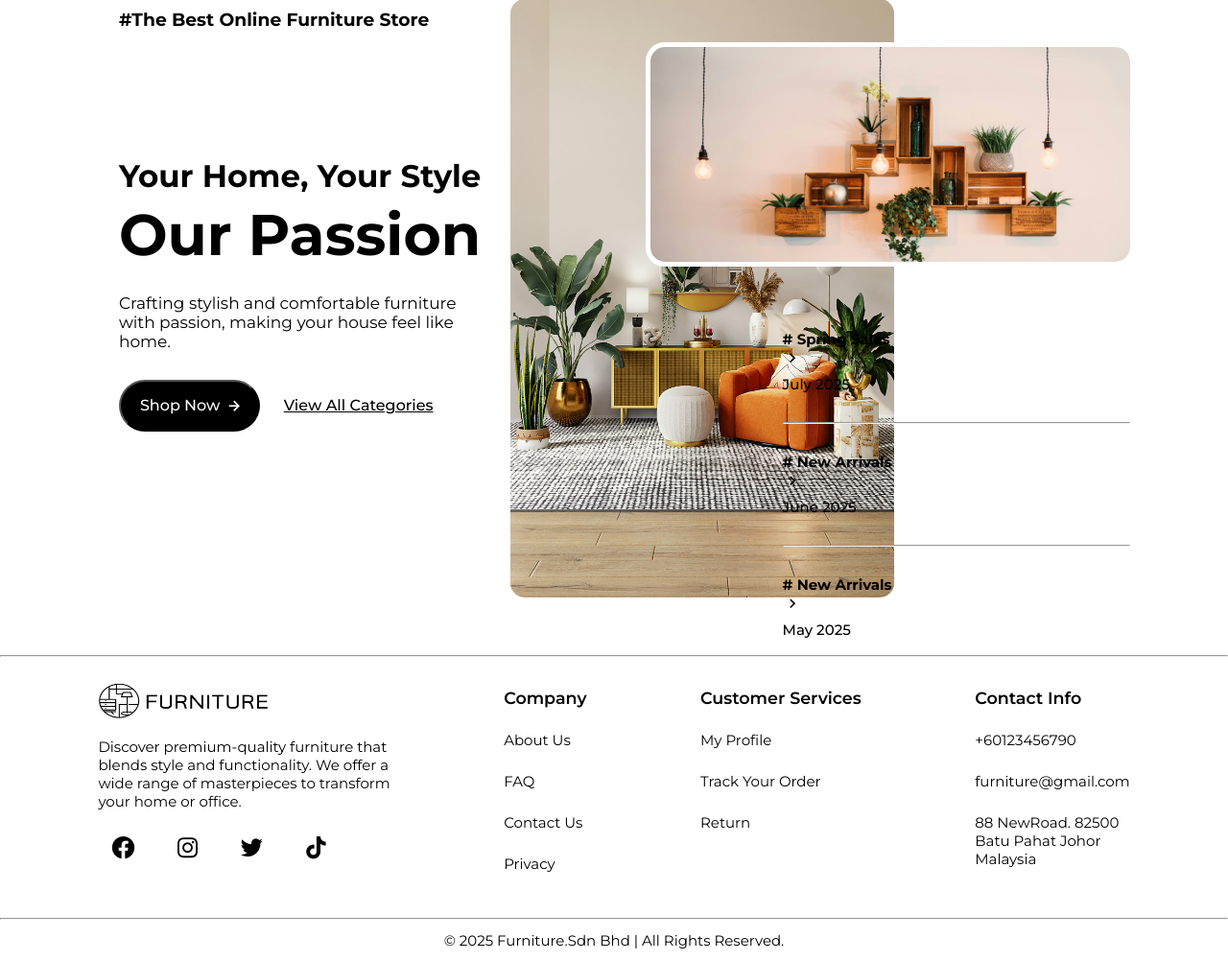
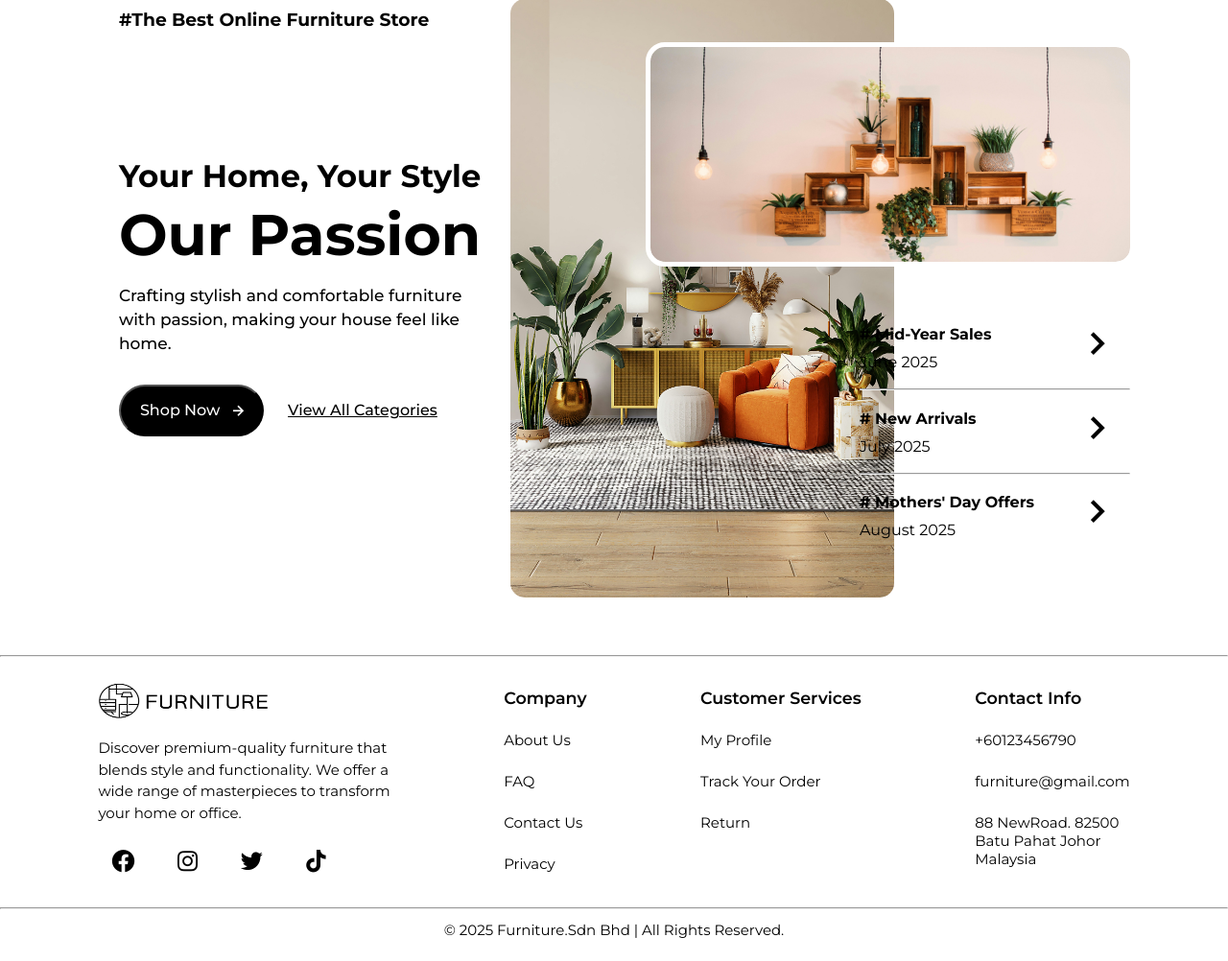
Before and after one commit to LEEJS-32/app, a PHP site: page /pages/home.php in a window 1280 px wide. Shown: the part 126-1128 px from the top of the page at 96% size. After the commit the page ends 1104 px from the top, so only its background shows below. Run offline with PHP 8.4, Linux system fonts and the light colour scheme.

Commit message:
update on home design

```diff
--- a/css/footer.css
+++ b/css/footer.css
@@ -9,7 +9,7 @@ footer {
 
 
 .footer {
-    padding:20px 8% 30px 8%;
+    padding:20px 8% 5px 8%;
     display: flex;
     justify-content: space-between;
 }
@@ -27,6 +27,7 @@ footer {
 
 .div1 p{
     padding-top: 10px;
+    line-height: 1.5;
 }
 
 .div2 ul li, .div3 ul li, .div4 ul li{
--- a/css/home.css
+++ b/css/home.css
@@ -36,9 +36,10 @@ h3 {
 }
 
 .intro-des {
-    padding: 20px 0;
+    padding: 10px 0 20px 0;
     font-size: 17px;
-    font-weight: 400;
+    font-weight: 450;
+    line-height: 25px;
 }
 
 .shop-now {
@@ -105,26 +106,38 @@ h3 {
 
 }
 
+.intro-right-bottom {
+    position: absolute;
+    top: 56vh;
+    right: 0;
+    width: 22%;
+    height: 32vh;
+    margin-right: 8%;
+    /* background-color: aqua; */
+    display: flex;
+    flex-direction: column;
+    justify-content: space-between;
+}
+
 .slot {
-    position: absolute;
-    right: 8%;
-    top: 55vh;
-    /* background-color: aqua; */
-    height: 308px;
-    width: 362px;
+    display: flex;
+    justify-content: space-between;
+    /* background-color: red; */
 }
 
 .tag {
-    text-align: left;
-    padding: 30px 0;
-    font-size: 15px;
-    font-weight: 500;
+    padding-top: 11.5px;
+    display: flex;
+    flex-direction: column;
+    justify-content: center;
 }
 
-.year {
-    padding-top: 5px;
+.tag p {
+    padding-top: 10px;
 }
 
-.tag i {
-    font-size: 20px;
+.icon-right {
+    font-size: 50px;
+    padding: 10px;
+    /* background-color: aliceblue; */
 }
--- a/pages/home.php
+++ b/pages/home.php
@@ -34,7 +34,7 @@
 
                 <p class="intro-des">Crafting stylish and comfortable furniture with passion, making your house feel like home.</p>
                 <div class="shop-now">
-                    <button class="shop-now-btn">Shop Now&nbsp;<i class='bx bx-right-arrow-alt'></i></button>
+                    <button class="shop-now-btn">Shop Now&nbsp;&nbsp;<i class='bx bx-right-arrow-alt'></i></button>
                     <a href="" class="view-cat-link">View All Categories</a>
                 </div>
             </div>
@@ -42,21 +42,32 @@
             <div class="intro-right">
                 <img src="../img/intro.jpeg" class="img-intro1">
                 <img src="../img/intro_img_2.jpeg" class="img-intro2">
+
+            </div>
+
+            <div class="intro-right-bottom">
                 <div class="slot">
                     <div class="tag">
-                        <h4> # Spring Sales </h4><div class="icon"><i class='bx bx-chevron-right'></i></div>
-                        <p class="year">July 2025</p>
+                        <h4># Mid-Year Sales</h4>
+                        <p>June 2025<p>
                     </div>
-                    <hr>
+                    <div class="icon-right"><i class='bx bx-chevron-right'></i></div>
+                </div>
+                <hr>
+                <div class="slot">
                     <div class="tag">
-                        <h4> # New Arrivals </h4><div class="icon"><i class='bx bx-chevron-right'></i></div>
-                        <p class="year">June 2025</p>
+                        <h4># New Arrivals</h4>
+                        <p>July 2025<p>
                     </div>
-                    <hr>
+                    <div class="icon-right"><i class='bx bx-chevron-right'></i></div>
+                </div>
+                <hr>
+                <div class="slot">
                     <div class="tag">
-                        <h4> # New Arrivals </h4><div class="icon"><i class='bx bx-chevron-right'></i></div>
-                        <p class="year">May 2025</p>
+                        <h4># Mothers' Day Offers</h4>
+                        <p>August 2025<p>
                     </div>
+                    <div class="icon-right"><i class='bx bx-chevron-right'></i></div>
                 </div>
             </div>
         </main>
```
